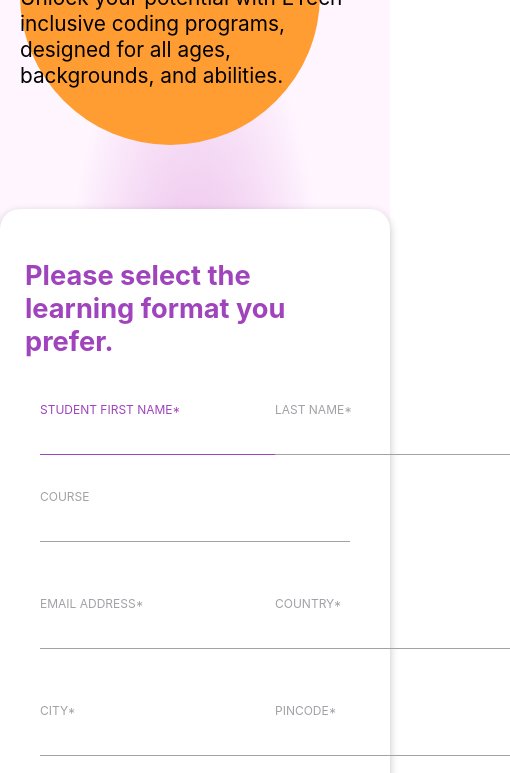
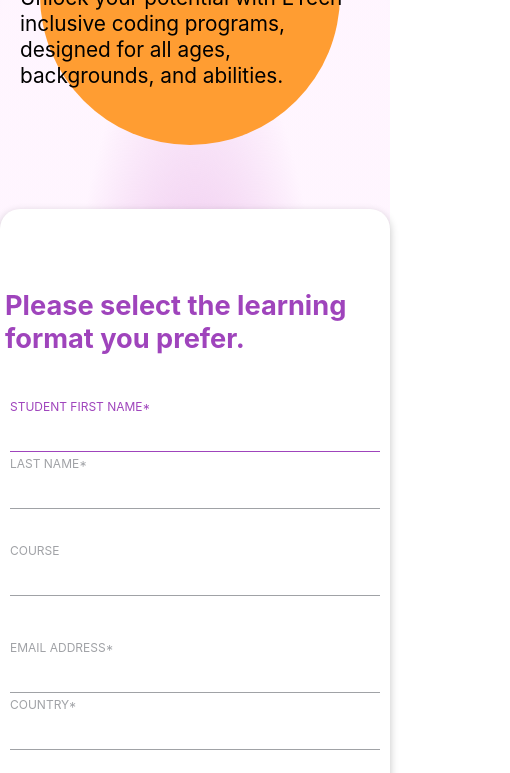
Before and after one commit to R-Suthan03/Etech, a plain HTML site: page enroll.html in a window 390 px wide. Shown: the part 305-1078 px from the top of the page, 510 px wide, since content can reach past the window. Drawn offline with nearby package versions, Linux system fonts and the light colour scheme.

Commit message:
Initial commit

```diff
--- a/enroll.css
+++ b/enroll.css
@@ -165,6 +165,8 @@
     /* border-bottom: 1.5px solid white; */
     border-bottom: 1px solid #A0A2A6;
 }
+
+
 
 #input-line{
     border-bottom: 1px solid #9F44BC;
@@ -432,9 +434,37 @@
    .form{
     margin: 70px 0px;
     width: 100%;
-    height: 780px;
+    /* height: 780px; */
+    padding: 50px 0px;
+    height: auto;
     box-shadow: rgba(0, 0, 0, 0.24) 0px 3px 8px;
    }
+
+
+   .form .single-input {
+    padding: 10px;
+    margin-top: 10px;
+   }
+
+
+   .circle{
+    right: 50px
+   }
+
+   .form .input-grp{
+    flex-direction: column;
+    padding: 10px;
+    margin-top: 20px;
+    width: 100%;
+    }
+
+
+    .form input{
+        width: 100%;
+    }
+
+
+
 
     .violet-section{
     width: 100%;
```
